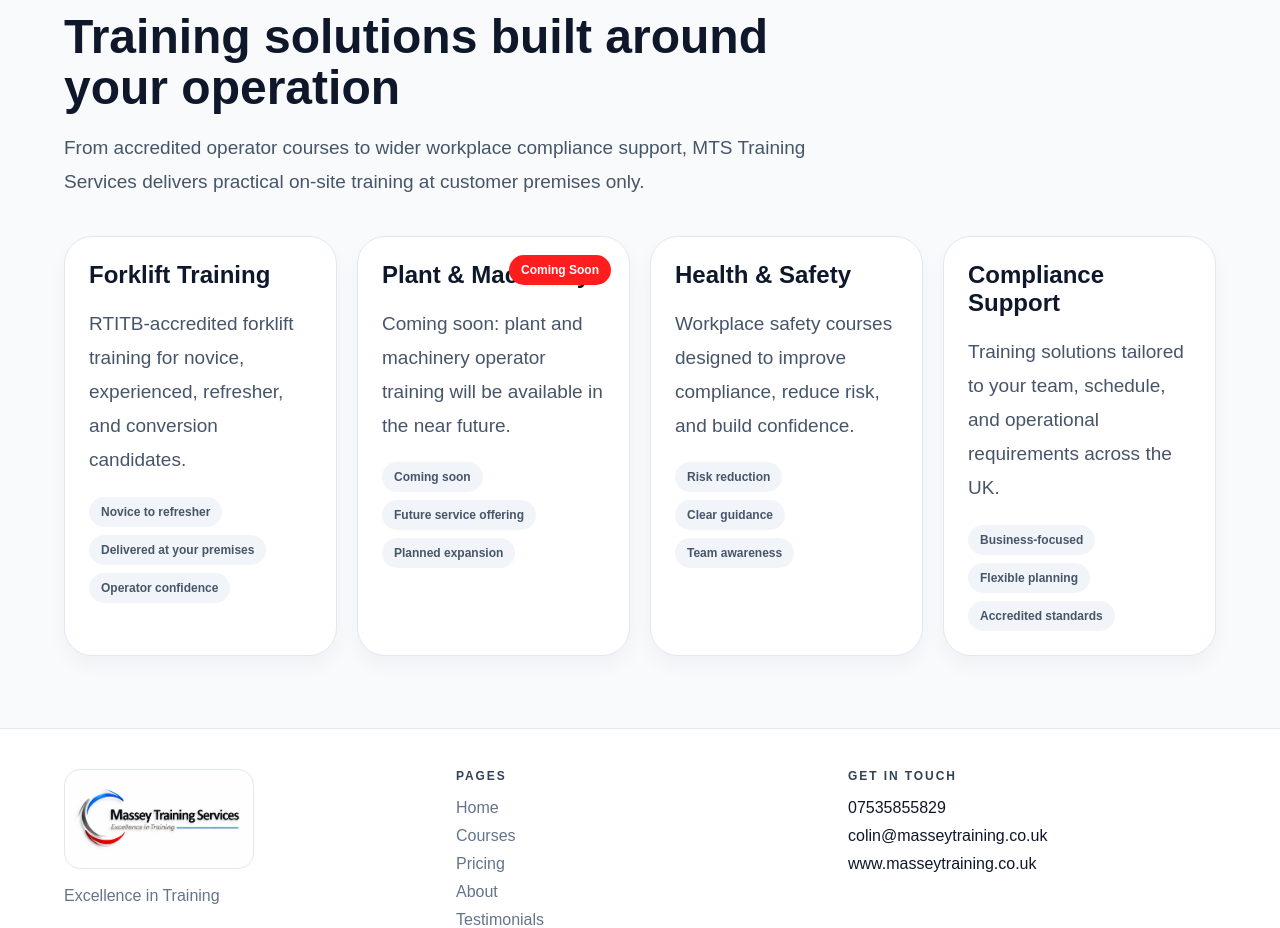
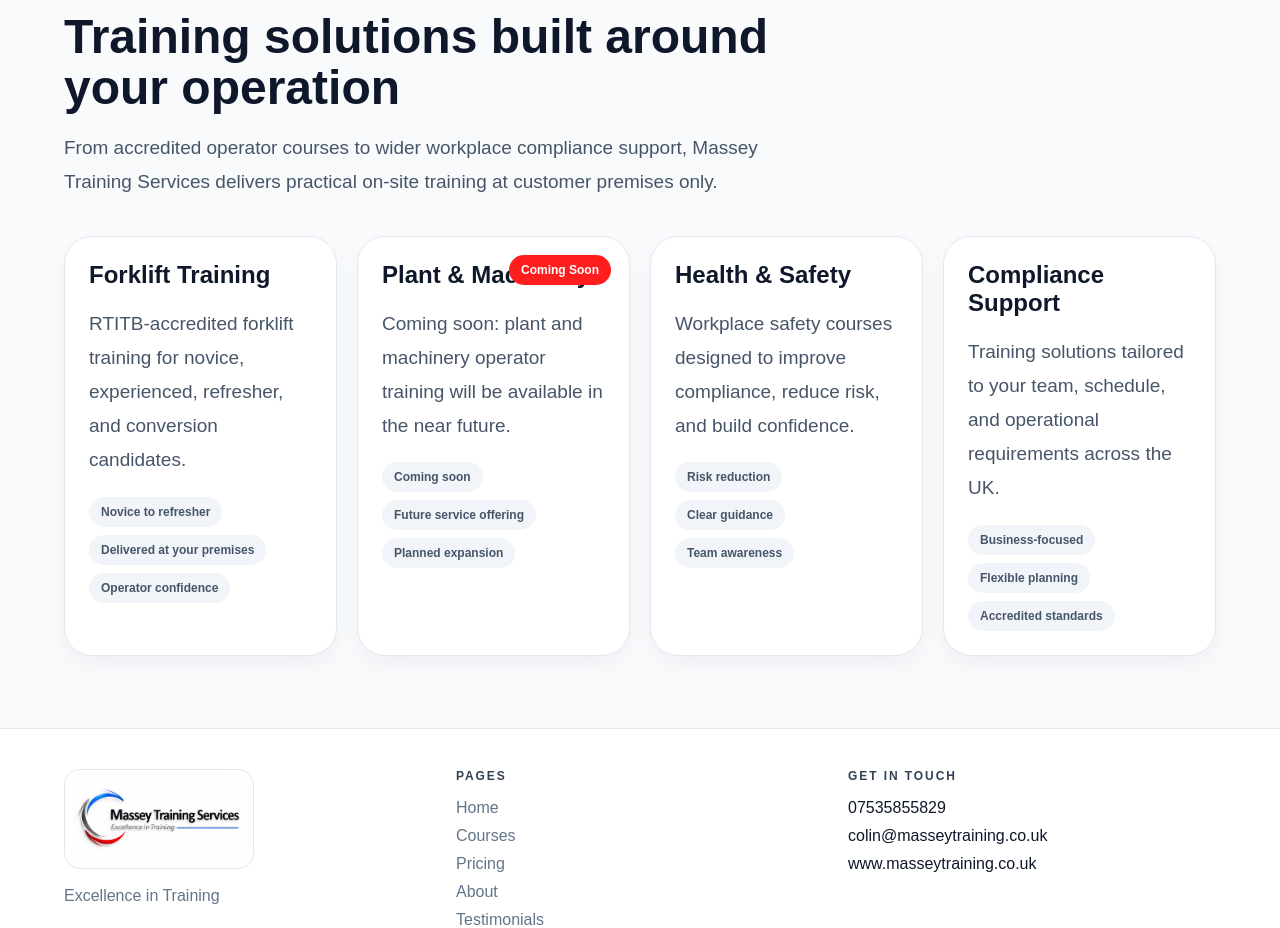
Before and after one commit to masseytraining/mts-training-site, a Next.js app: page / in a window 1280 px wide. Shown: the part 1240-2168 px from the top of the page. Built offline with nearby package versions, Linux system fonts and the light colour scheme.

Commit message:
Update page.js

```diff
--- a/app/page.js
+++ b/app/page.js
@@ -190,7 +190,7 @@
               <div className="section-head">
                 <div className="eyebrow">Services</div>
                 <h2>Training solutions built around your operation</h2>
-                <p>From accredited operator courses to wider workplace compliance support, MTS Training Services delivers practical on-site training at customer premises only.</p>
+                <p>From accredited operator courses to wider workplace compliance support, Massey Training Services delivers practical on-site training at customer premises only.</p>
               </div>
               <div className="card-grid four">
                 {services.map((service) => (
@@ -215,16 +215,16 @@
         <section className="section">
           <div className="container about-grid">
             <div>
-              <div className="eyebrow">About MTS Training Services</div>
+              <div className="eyebrow">About Massey Training Services</div>
               <h2>Excellence in Training</h2>
               <p>
-                MTS Training Services is a professional training provider specialising in high-quality on-site instruction delivered at customer premises across the UK. We support businesses that need practical, well-structured training which promotes safer workplaces, stronger compliance, and more confident operators.
+                Massey Training Services is a professional training provider specialising in high-quality on-site instruction delivered at customer premises across the UK. We support businesses that need practical, well-structured training which promotes safer workplaces, stronger compliance, and more confident operators.
               </p>
               <p>
                 Our core service is RTITB-accredited forklift training for novice, experienced, refresher, and conversion candidates. We also provide health and safety and wider compliance support tailored to each customer’s working environment, operational needs, and scheduling requirements.
               </p>
               <p>
-                By delivering training on-site, MTS Training Services helps employers train staff in a familiar workplace setting, reduce disruption to operations, and maintain a professional standard of instruction throughout every course. Our approach is straightforward, reliable, and focused on giving customers confidence in both the quality of training and the competence of their operators.
+                By delivering training on-site, Massey Training Services helps employers train staff in a familiar workplace setting, reduce disruption to operations, and maintain a professional standard of instruction throughout every course. Our approach is straightforward, reliable, and focused on giving customers confidence in both the quality of training and the competence of their operators.
               </p>
             </div>
 
```
